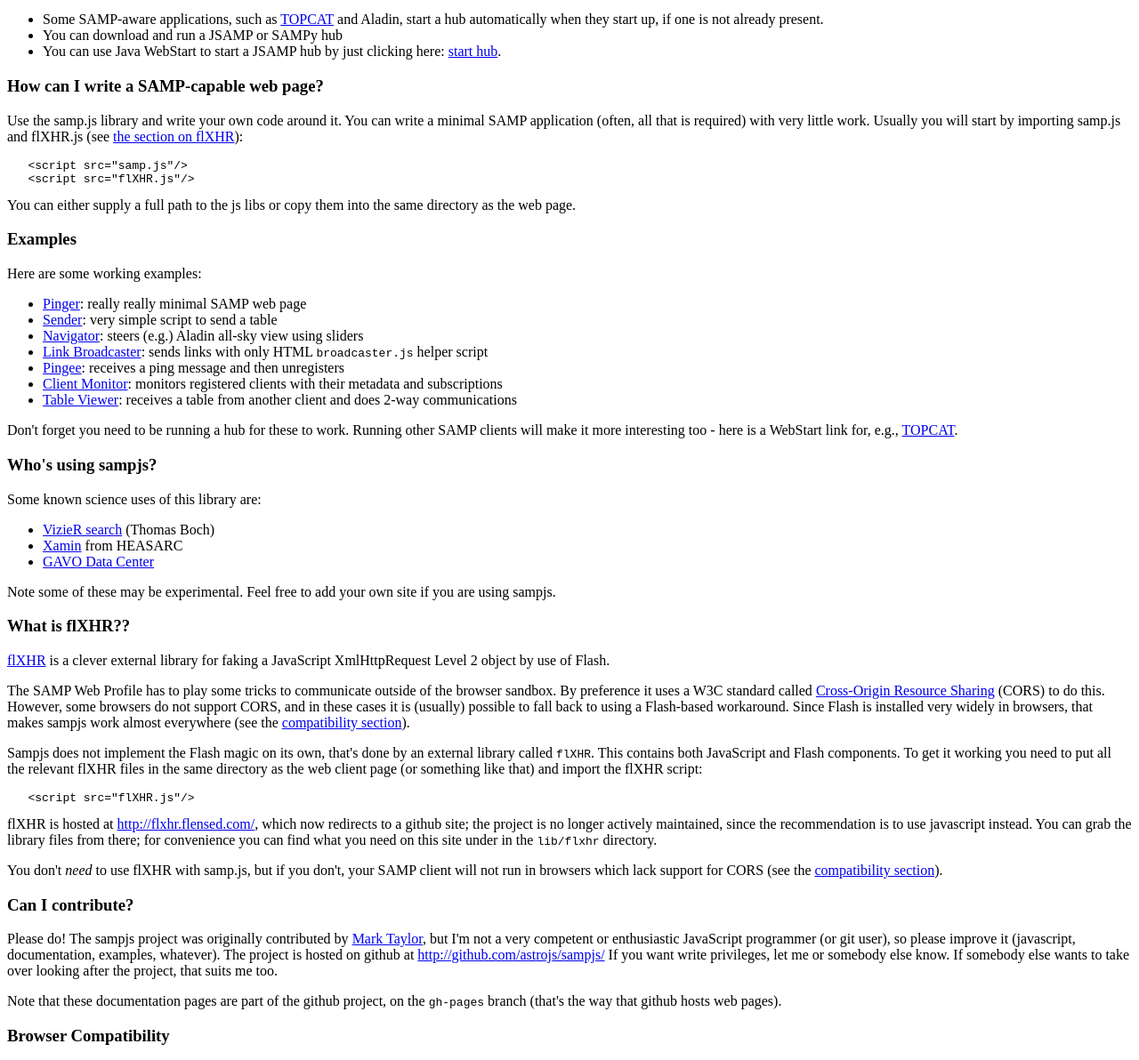
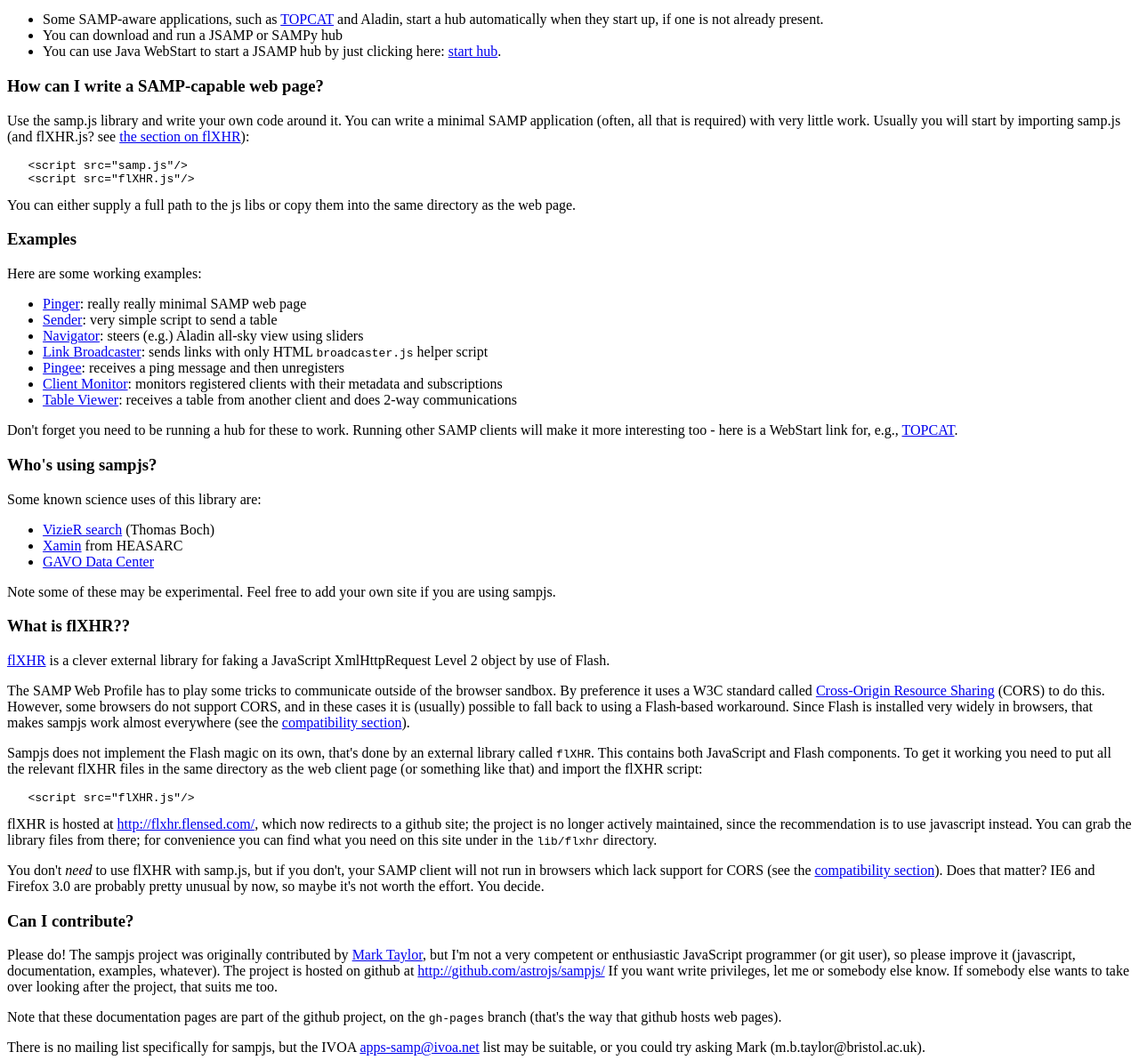
Before and after one commit to astrojs/sampjs, a plain HTML site: page index.html in a window 1280 px wide. Shown: the part 625-1817 px from the top of the page at 89% size. Drawn offline with Linux system fonts and the light colour scheme.

Commit message:
More tweaks to index doc page.

```diff
--- a/index.html
+++ b/index.html
@@ -6,6 +6,9 @@
 
 <p><b>sampjs</b> is a small JavaScript library for using the
 SAMP Web Profile from within web pages.
+The project is hosted on github at
+<a href="http://github.com/astrojs/sampjs/"
+   >http://github.com/astrojs/sampjs/</a>.
 </p>
 
 <h3>What is SAMP?</h3>
@@ -106,8 +109,8 @@
 library and write your own code around it.
 You can write a minimal SAMP application (often, all that is required)
 with very little work.
-Usually you will start by importing samp.js and flXHR.js
-(see <a href="#flxhr">the section on flXHR</a>):
+Usually you will start by importing samp.js (and flXHR.js?
+see <a href="#flxhr">the section on flXHR</a>):
 <pre>
    &lt;script src="samp.js"/&gt;
    &lt;script src="flXHR.js"/&gt;
@@ -197,6 +200,8 @@
 your SAMP client will not run in
 browsers which lack support for CORS
 (see the <a href="#compatibility">compatibility section</a>).
+Does that matter?  IE6 and Firefox 3.0 are probably pretty unusual by
+now, so maybe it's not worth the effort.  You decide.
 </p>
 
 
@@ -221,6 +226,11 @@
 (that's the way that github hosts web pages).
 </p>
 
+<p>There is no mailing list specifically for sampjs, but the IVOA
+<a href="http://www.ivoa.net/pipermail/apps-samp/">apps-samp@ivoa.net</a>
+list may be suitable, or you could try asking Mark
+(m.b.taylor@bristol.ac.uk).
+</p>
 
 <a name="compatibility">
 <h3>Browser Compatibility</h3>
```
